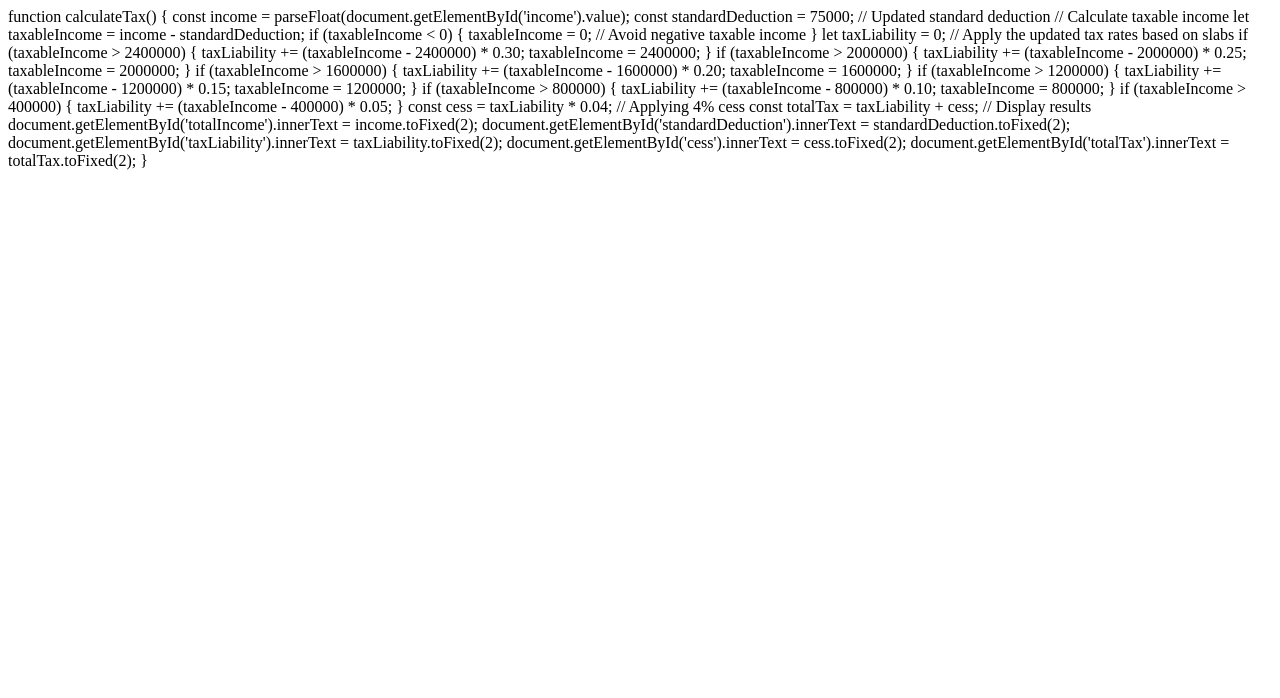
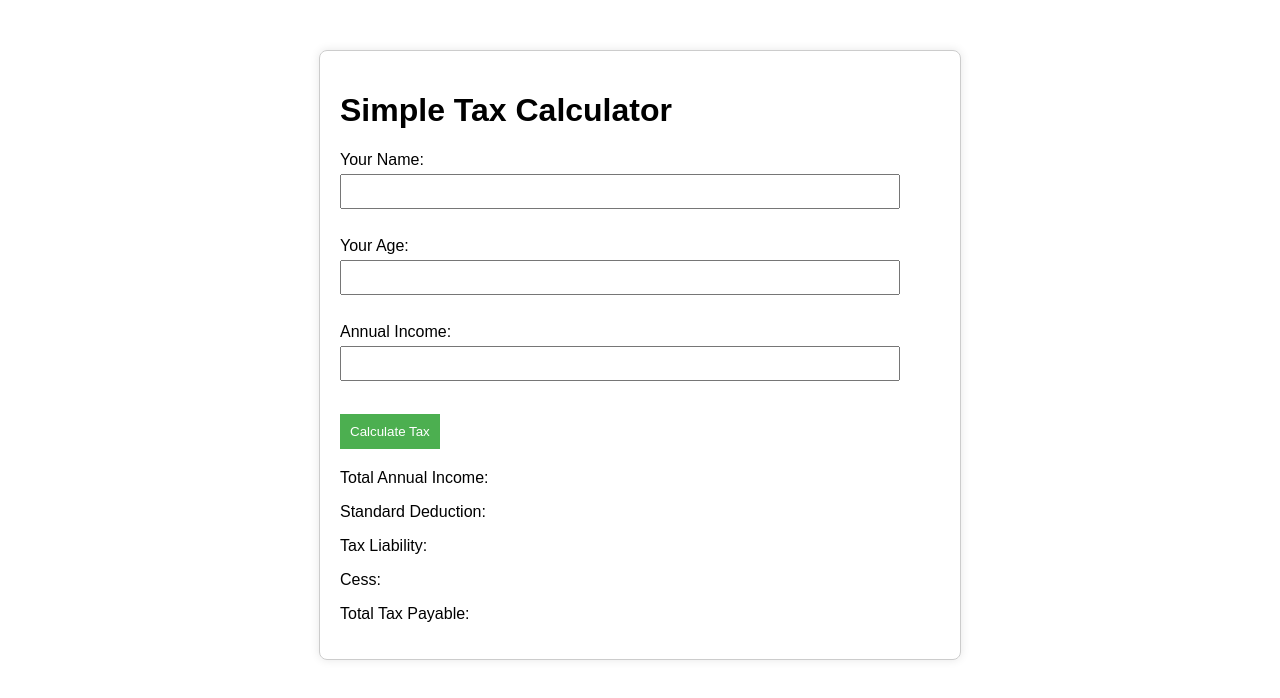
Before and after one commit to PSH1729/ITFY26calc, a plain HTML site: page index.html in a window 1280 px wide. Drawn offline with Linux system fonts and the light colour scheme.

Commit message:
Update index.html

```diff
--- a/index.html
+++ b/index.html
@@ -1,6 +1,71 @@
+<!DOCTYPE html>
+<html lang="en">
+<head>
+    <meta charset="UTF-8">
+    <title>Tax Calculator</title>
+    <style>
+        body {
+            font-family: Arial, sans-serif;
+            max-width: 600px;
+            margin: 50px auto;
+            padding: 20px;
+            border: 1px solid #ccc;
+            border-radius: 8px;
+            box-shadow: 0 0 10px rgba(0,0,0,0.1);
+        }
+        .calculator {
+            text-align: left;
+        }
+        .output {
+            margin-top: 20px;
+        }
+        label, input {
+            display: block;
+            margin: 5px 0;
+        }
+        input[type="text"], input[type="number"] {
+            padding: 8px;
+            width: 90%;
+        }
+        button {
+            margin-top: 10px;
+            padding: 10px;
+            background-color: #4CAF50;
+            color: white;
+            border: none;
+            cursor: pointer;
+        }
+    </style>
+</head>
+<body>
+    <div class="calculator">
+        <h1>Simple Tax Calculator</h1>
+        <form id="taxForm">
+            <label for="name">Your Name:</label>
+            <input type="text" id="name" required><br>
+
+            <label for="age">Your Age:</label>
+            <input type="number" id="age" required><br>
+
+            <label for="income">Annual Income:</label>
+            <input type="number" id="income" required><br>
+
+            <button type="button" onclick="calculateTax()">Calculate Tax</button>
+        </form>
+
+        <div class="output" id="results">
+            <p>Total Annual Income: <span id="totalIncome"></span></p>
+            <p>Standard Deduction: <span id="standardDeduction"></span></p>
+            <p>Tax Liability: <span id="taxLiability"></span></p>
+            <p>Cess: <span id="cess"></span></p>
+            <p>Total Tax Payable: <span id="totalTax"></span></p>
+        </div>
+    </div>
+
+    <script>
         function calculateTax() {
             const income = parseFloat(document.getElementById('income').value);
-    const standardDeduction = 75000; // Updated standard deduction
+            const standardDeduction = 75000; // Standard deduction
 
             // Calculate taxable income
             let taxableIncome = income - standardDeduction;
@@ -45,3 +110,6 @@ function calculateTax() {
             document.getElementById('cess').innerText = cess.toFixed(2);
             document.getElementById('totalTax').innerText = totalTax.toFixed(2);
         }
+    </script>
+</body>
+</html>
```
Lines whose indentation alone changed are shown as unchanged.
